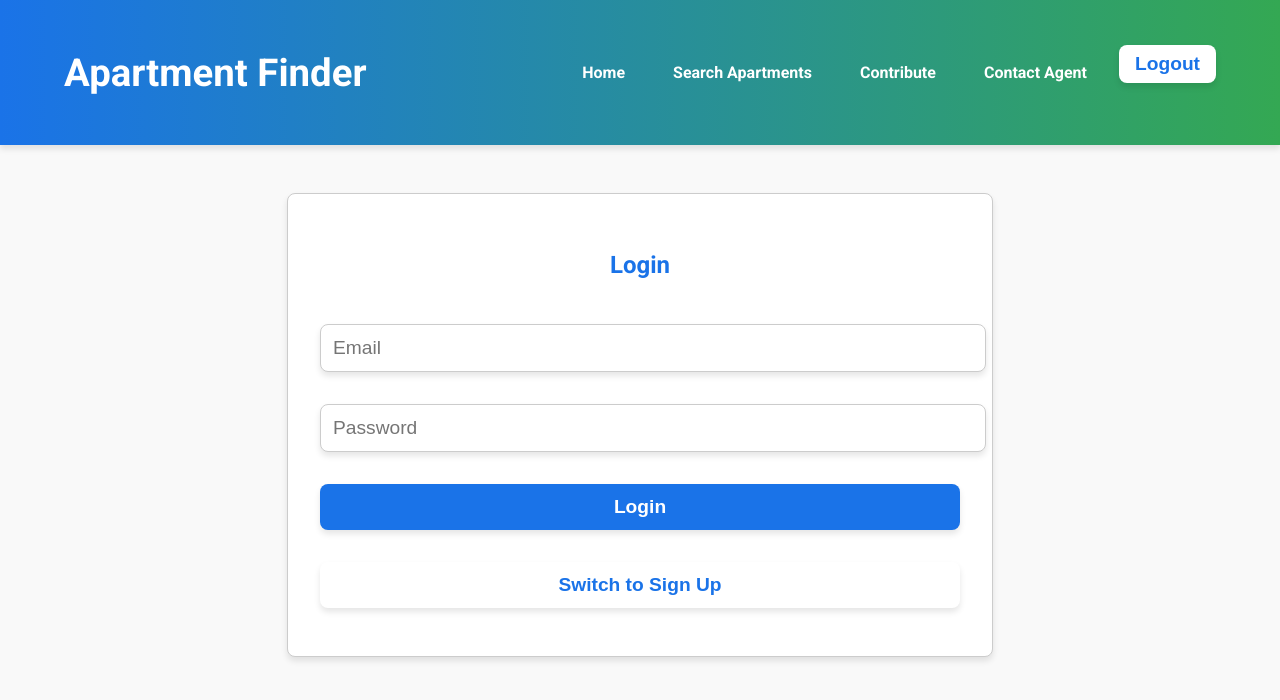
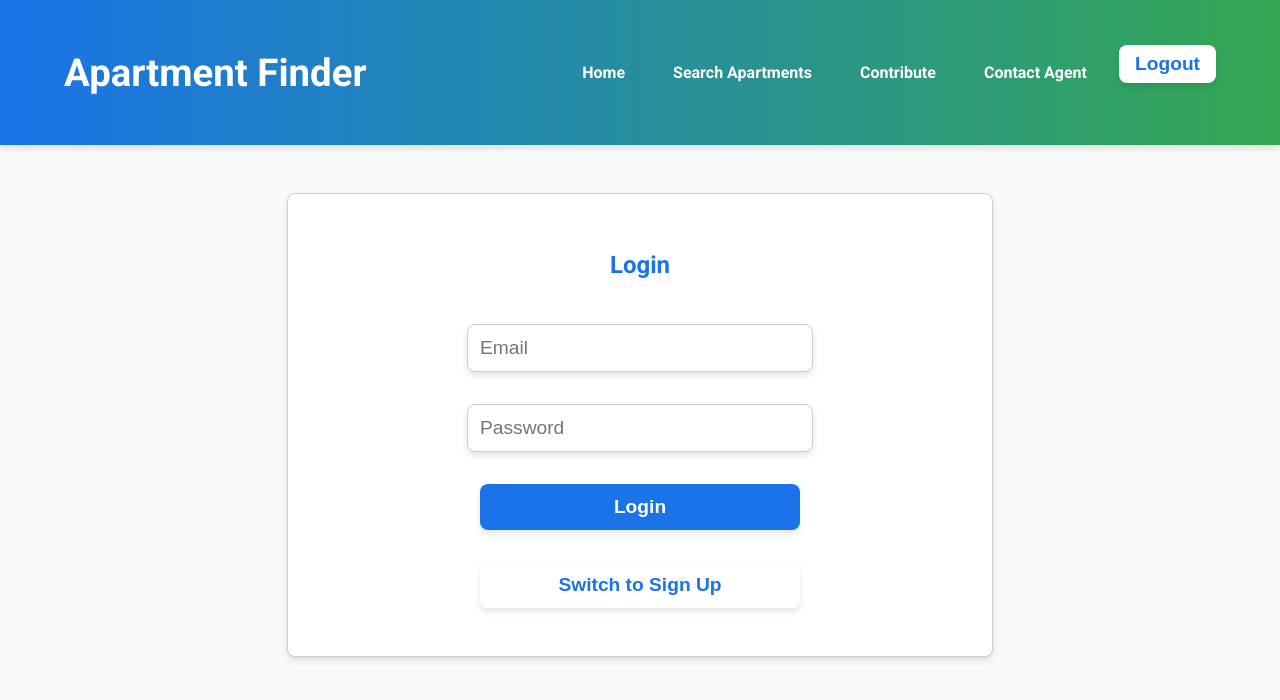
Before and after one commit to SivaPrasanthSivakumar/React-Based-Apartment-Finder-App, a React (Create React App) app: page /login in a window 1280 px wide. Shown: the top 700 px of the page. Built offline with nearby package versions, Linux system fonts and the light colour scheme.

Commit message:
style update

```diff
--- a/src/styles.css
+++ b/src/styles.css
@@ -124,7 +124,7 @@ nav a:hover {
 
 main {
   padding: 2rem;
-  max-width: 90%;
+  max-width: 50%;
   margin: 0 auto;
 }
 
@@ -244,13 +244,14 @@ link-style-button {
 }
 
 .login-signup-container input {
-  width: 100%;
+  width: 50%;
   padding: 0.75rem;
   border: 0.1rem solid #ccc;
   border-radius: var(--border-radius);
   font-size: var(--font-size-base);
   box-shadow: var(--box-shadow);
   transition: var(--transition);
+  align-self: center;
 }
 
 .login-signup-container input:focus {
@@ -260,6 +261,7 @@ link-style-button {
 }
 
 .login-signup-container button {
+  width: 50%;
   background-color: var(--primary-color);
   color: white;
   border: none;
@@ -269,10 +271,10 @@ link-style-button {
   border-radius: var(--border-radius);
   cursor: pointer;
   transition: var(--transition);
+  align-self: center;
 }
 
 .login-signup-container button:hover {
-  background-color: var(--accent-color);
   transform: scale(1.05);
 }
 
```
